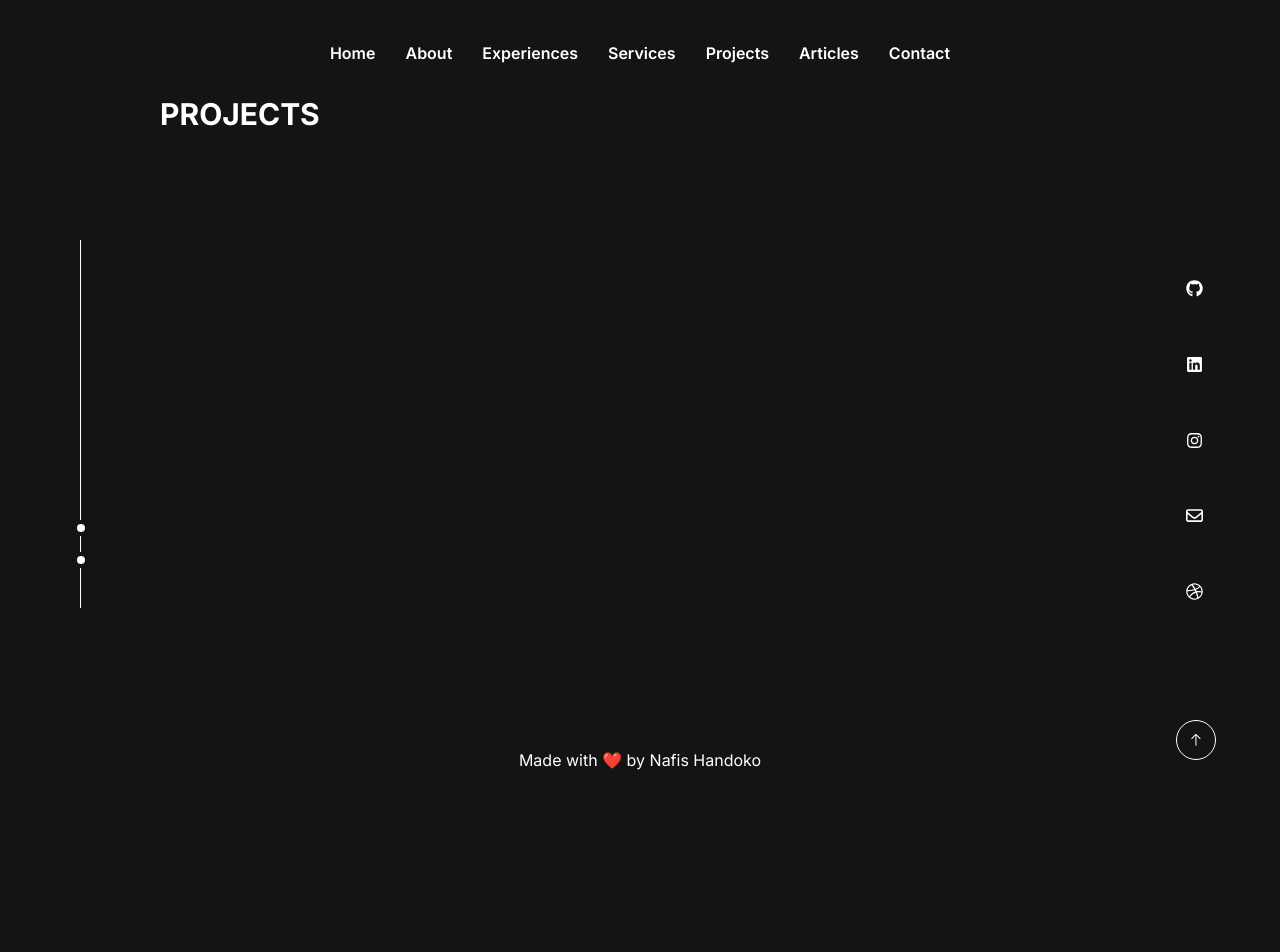
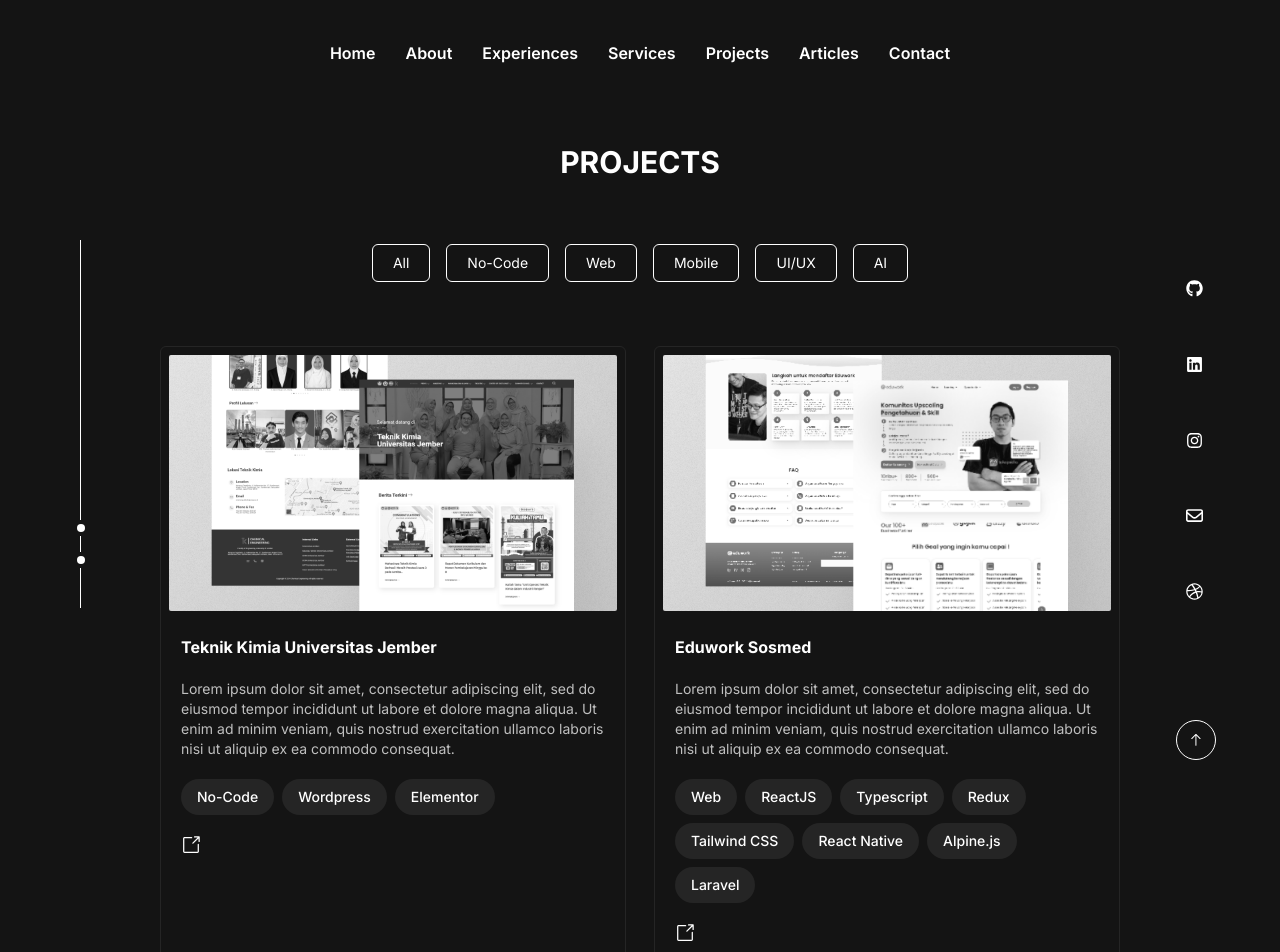
Before and after one commit to NafisHandoko/next-portfolio, a Next.js app: page /projects in a window 1280 px wide. Shown: the top 952 px of the page. Before the commit the page ends 800 px from the top, so only its background shows below. Built offline with nearby package versions, Linux system fonts and the light colour scheme.

Commit message:
feat: added projects card 2 component

```diff
--- a/app/_components/base/button.tsx
+++ b/app/_components/base/button.tsx
@@ -1,7 +1,18 @@
+"use client"
+
 import Link from "next/link";
+import { MouseEventHandler } from "react";
 
-export default function Button({ type, text, href = '', className = '' }: { type: 'Link' | 'a' | 'tab', text: string, href?: string, className?: string }) {
+interface ButtonPropsType {
+    type: 'Link' | 'a' | 'tab',
+    text: string,
+    href?: string,
+    className?: string,
+    onClick?: MouseEventHandler
+}
+
+export default function Button({ type, text, href = '', className = '', onClick = () => { } }: ButtonPropsType) {
     return type == "Link" ? <Link href={href} className={`text-nero border border-nero hover:bg-nero hover:text-codgray transition-all rounded-md px-8 py-4 ${className}`}>{text}</Link> :
         type == "a" ? <a href={href} target="_blank" className={`text-nero border border-nero hover:bg-nero hover:text-codgray transition-all rounded-md px-8 py-4 ${className}`}>{text}</a> :
-            type == "tab" ? <button className={`${className}`}>{text}</button> : <></>
+            type == "tab" ? <button onClick={onClick} className={`text-nero text-sm border border-nero hover:bg-nero hover:text-codgray transition-all rounded-md px-5 py-2 ${className}`}>{text}</button> : <></>
 }
--- /dev/null
+++ b/app/_components/widgets/projects/card2.tsx
@@ -0,0 +1,22 @@
+import { FaGithub } from "react-icons/fa6";
+import { GoLinkExternal } from "react-icons/go";
+import Badge from "../../base/badge";
+
+export default function ProjectsCard2({ project }: any) {
+    return (
+        <div className="rounded-md border border-mineshaft hover:border-nero group transition-all flex flex-col gap-3 p-2">
+            <div style={{ backgroundImage: `url(${project.image})` }} className={`bg-center bg-no-repeat bg-cover w-full h-56 md:h-64 rounded-sm saturate-0 group-hover:saturate-100 transition-all`}></div>
+            <div className="p-3 flex flex-col gap-5">
+                <h2 className="font-bold text-nero">{project.name}</h2>
+                <p className="text-silver text-sm">{project.description}</p>
+                <div className="flex flex-row flex-wrap items-center justify-start gap-2">
+                    {project.techStack && project.techStack.map((techStack: any, index: any) => <Badge key={index} text={techStack} />)}
+                </div>
+                <div className="flex flex-row items-center gap-3 text-nero mt-auto">
+                    {project.demoURL != '' && <a href={project.demoURL} target="_blank" rel="noopener noreferrer"><GoLinkExternal size={"20px"} /></a>}
+                    {project.repoURL != '' && <a href={project.repoURL} target="_blank" rel="noopener noreferrer"><FaGithub size={"20px"} /></a>}
+                </div>
+            </div>
+        </div>
+    )
+}
--- a/app/projects/page.tsx
+++ b/app/projects/page.tsx
@@ -1,9 +1,21 @@
-export default function ProjectsPage(){
+import Button from "../_components/base/button";
+import ProjectsCard2 from "../_components/widgets/projects/card2";
+import { projectsData } from "../_data/projects";
+
+export default function ProjectsPage() {
     return (
-        <div className="container mx-auto flex flex-col gap-7 md:gap-0 px-10 md:px-40 py-24">
+        <div className="container mx-auto flex flex-col items-center px-10 md:px-40 py-24 pt-36 gap-16">
             <h2 className="uppercase text-nero font-bold text-3xl">Projects</h2>
-            <div className="flex flex-row flex-wrap gap-3 items-center justify-center">
-
+            <div className="flex flex-row flex-wrap gap-4 items-center justify-center">
+                <Button type="tab" text="All" />
+                <Button type="tab" text="No-Code" />
+                <Button type="tab" text="Web" />
+                <Button type="tab" text="Mobile" />
+                <Button type="tab" text="UI/UX" />
+                <Button type="tab" text="AI" />
+            </div>
+            <div className="grid grid-cols-1 md:grid-cols-2 gap-7">
+                {projectsData && projectsData.map((project: any, index: any) => <ProjectsCard2 project={project} key={index} index={index} />)}
             </div>
         </div>
     )
```
